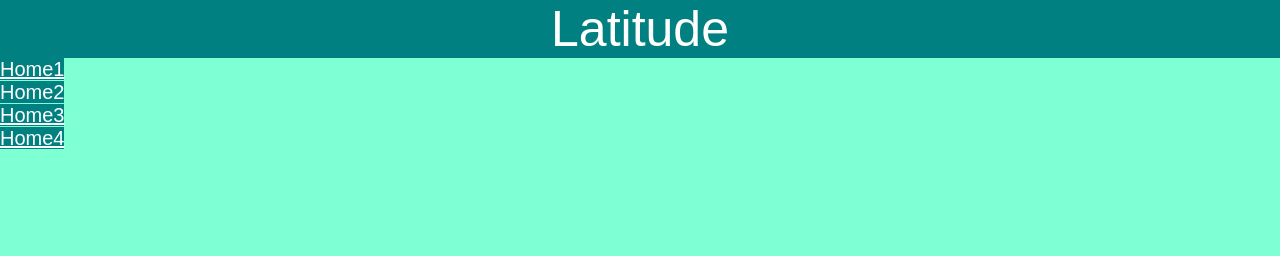
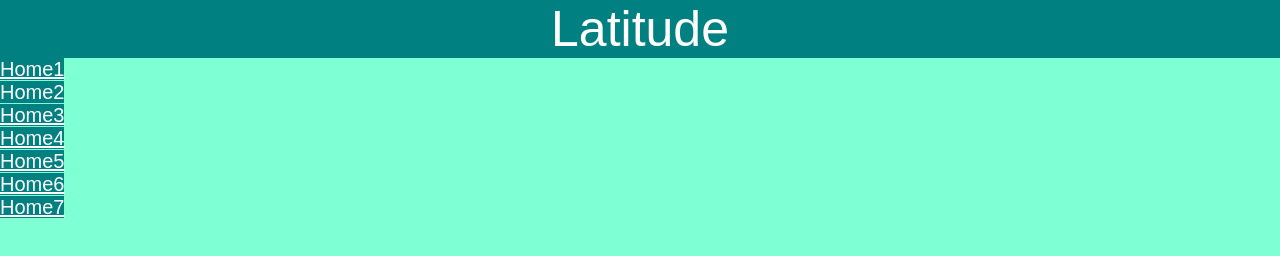
Before and after one commit to Shahidmumtaz/BootCampUCD.github.io, a plain HTML site: page Main2.html in a window 1280 px wide. Drawn offline with Linux system fonts and the light colour scheme.

Commit message:
Add files via upload

```diff
--- a/Main2.html
+++ b/Main2.html
@@ -17,6 +17,9 @@
         <li><a>Home2</a></li>
         <li><a href="https://bootcampucd.github.io/Main3.html">Home3</a></li>
         <li><a href="https://bootcampucd.github.io/Main4.html">Home4</a></li>
+        <li><a href="https://bootcampucd.github.io/Main5.html">Home5</a></li>
+        <li><a href="https://bootcampucd.github.io/Main6.html">Home6</a></li>
+        <li><a href="https://bootcampucd.github.io/Main7.html">Home7</a></li>
       </ul>
     </div>
   </body>
```
Also changed, not shown: Main3.html (+3 -0 lines).
